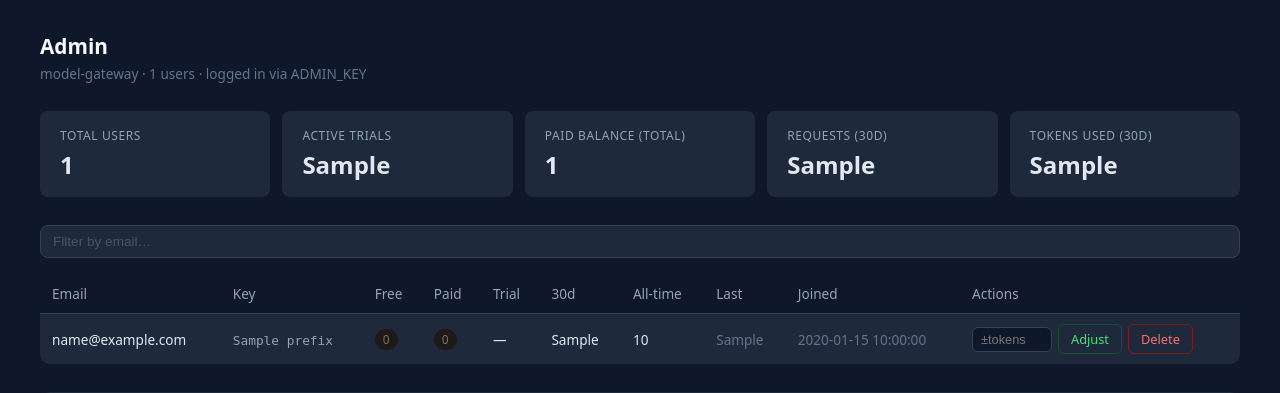
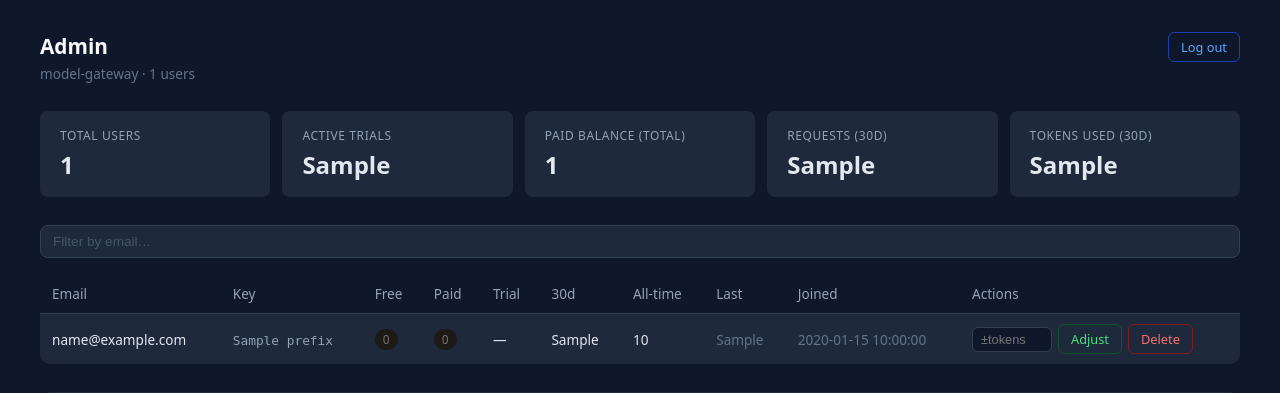
Before and after one commit to gperdrizet/model-gateway, a FastAPI app: template app/templates/admin.html in a window 1280 px wide. Shown: the top 393 px of the page. Run offline with FastAPI, Linux system fonts and the light colour scheme; the template is opened without the code that fills it: most values are stand-ins (such as "Sample title", 1, 10 or a date in 2020); parts of the project's set-up code (start-up, migrations or seed data) failed here and were passed over.

Commit message:
Security: move admin auth off the URL into a session cookie
GET /admin?key=... and the per-action hidden 'key' form field put the
ADMIN_KEY directly in nginx access logs, docker logs, and the Loki log
pipeline (all of which we already have running on gatekeeper). Replaced
with a POST /admin/login that verifies the key once and sets an HttpOnly,
SameSite=Strict, path-scoped session cookie (12h TTL, in-memory, server
restart or logout revokes it). /admin/adjust, /admin/delete, /admin/grant
now authenticate via that cookie instead of a resubmitted key. Added
/admin/logout and a logout button, plus tests for the no-session and
post-logout cases.

```diff
--- a/app/app.py
+++ b/app/app.py
@@ -1380,22 +1380,78 @@ def _check_admin(key: str) -> bool:
     return secrets.compare_digest(key.encode(), expected.encode())
 
 
+# Admin sessions - in-memory only, so a restart or multi-replica deployment
+# invalidates/won't-share sessions. Acceptable for this single-instance gateway.
+_admin_sessions: dict[str, float] = {}
+_ADMIN_SESSION_COOKIE = 'admin_session'
+_ADMIN_SESSION_TTL = int(os.environ.get('ADMIN_SESSION_TTL_SECONDS', str(12 * 3600)))
+
+
+def _prune_admin_sessions(now: float | None = None) -> None:
+    '''Remove expired admin session tokens.'''
+
+    now = time.time() if now is None else now
+    expired = [t for t, exp in _admin_sessions.items() if exp <= now]
+
+    for t in expired:
+        del _admin_sessions[t]
+
+
+def _issue_admin_session() -> str:
+    '''Create a new admin session token and return it.'''
+
+    _prune_admin_sessions()
+    token = secrets.token_urlsafe(32)
+    _admin_sessions[token] = time.time() + _ADMIN_SESSION_TTL
+
+    return token
+
+
+def _check_admin_session(token: str | None) -> bool:
+    '''Return True if the given admin session token is valid and unexpired.'''
+
+    if not token:
+        return False
+
+    _prune_admin_sessions()
+
+    return _admin_sessions.get(token, 0) > time.time()
+
+
+def _revoke_admin_session(token: str | None) -> None:
+    '''Remove a session token, e.g. on logout.'''
+
+    if token:
+        _admin_sessions.pop(token, None)
+
+
+def _set_admin_session_cookie(response: Response, token: str) -> None:
+    '''Attach the admin session cookie to a response.
+
+    No explicit `secure` flag: matches the existing captcha cookie convention so
+    the cookie still works in tests (http://testserver); the production domain
+    is HTTPS-only end to end via nginx regardless.
+    '''
+
+    response.set_cookie(
+        key=_ADMIN_SESSION_COOKIE,
+        value=token,
+        max_age=_ADMIN_SESSION_TTL,
+        httponly=True,
+        samesite='strict',
+        path='/admin',
+    )
+
+
 @app.get("/admin", response_class=HTMLResponse)
-async def admin_panel(request: Request, key: str = Query(default='')):
-    '''Render the admin panel. Shows login form if key is absent or wrong.'''
+async def admin_panel(request: Request):
+    '''Render the admin panel, or the login form if there's no valid session.'''
 
     if not _check_admin_ip(request):
         return JSONResponse(status_code=403, content={'error': 'forbidden'})
 
-    if not key:
+    if not _check_admin_session(request.cookies.get(_ADMIN_SESSION_COOKIE)):
         return templates.TemplateResponse(request, 'admin_login.html', {'error': None})
-
-    if not _check_admin(key):
-        return templates.TemplateResponse(
-            request, 'admin_login.html',
-            {'error': 'Incorrect admin key.'},
-            status_code=403,
-        )
 
     flash = request.query_params.get('flash')
     flash_type = request.query_params.get('ft', 'ok')
@@ -1517,7 +1573,6 @@ async def admin_panel(request: Request, key: str = Query(default='')):
             })
 
     return templates.TemplateResponse(request, "admin.html", {
-        'admin_key': key,
         'user_count': len(users_rows),
         'active_trials': active_trials,
         'total_paid_fmt': _fmt_tokens(total_paid),
@@ -1529,16 +1584,51 @@ async def admin_panel(request: Request, key: str = Query(default='')):
     })
 
 
+@app.post("/admin/login")
+async def admin_login(request: Request, key: str = Form(...)):
+    '''Verify the admin key and start a cookie-based admin session.
+
+    Keeping the key in a POST form body (instead of a GET query string) keeps
+    it out of nginx/proxy access logs and browser history.
+    '''
+
+    if not _check_admin_ip(request):
+        return JSONResponse(status_code=403, content={'error': 'forbidden'})
+
+    if not _check_admin(key):
+        return templates.TemplateResponse(
+            request, 'admin_login.html',
+            {'error': 'Incorrect admin key.'},
+            status_code=403,
+        )
+
+    token = _issue_admin_session()
+    response = RedirectResponse('/admin', status_code=303)
+    _set_admin_session_cookie(response, token)
+
+    return response
+
+
+@app.post("/admin/logout")
+async def admin_logout(request: Request):
+    '''End the current admin session.'''
+
+    _revoke_admin_session(request.cookies.get(_ADMIN_SESSION_COOKIE))
+    response = RedirectResponse('/admin', status_code=303)
+    response.delete_cookie(_ADMIN_SESSION_COOKIE, path='/admin')
+
+    return response
+
+
 @app.post("/admin/adjust")
 async def admin_adjust(
     request: Request,
-    key: str = Form(...),
     user_id: int = Form(...),
     delta: int = Form(...),
 ):
     '''Add or subtract tokens from a user's paid balance.'''
 
-    if not _check_admin_ip(request) or not _check_admin(key):
+    if not _check_admin_ip(request) or not _check_admin_session(request.cookies.get(_ADMIN_SESSION_COOKIE)):
         return JSONResponse(status_code=403, content={'error': 'forbidden'})
 
     async with async_session() as session:
@@ -1546,7 +1636,7 @@ async def admin_adjust(
 
         if user is None:
             return RedirectResponse(
-                f'/admin?key={key}&flash=User+not+found&ft=err',
+                '/admin?flash=User+not+found&ft=err',
                 status_code=303
             )
 
@@ -1555,7 +1645,7 @@ async def admin_adjust(
         action = f'+{delta:,}' if delta >= 0 else f'{delta:,}'
 
     return RedirectResponse(
-        f'/admin?key={key}&flash={action}+tokens+applied+to+{user.email}&ft=ok',
+        f'/admin?flash={action}+tokens+applied+to+{user.email}&ft=ok',
         status_code=303,
     )
 
@@ -1563,12 +1653,11 @@ async def admin_adjust(
 @app.post("/admin/delete")
 async def admin_delete(
     request: Request,
-    key: str = Form(...),
     user_id: int = Form(...),
 ):
     '''Permanently delete a user and all associated records.'''
 
-    if not _check_admin_ip(request) or not _check_admin(key):
+    if not _check_admin_ip(request) or not _check_admin_session(request.cookies.get(_ADMIN_SESSION_COOKIE)):
         return JSONResponse(status_code=403, content={'error': 'forbidden'})
 
     async with async_session() as session:
@@ -1576,7 +1665,7 @@ async def admin_delete(
 
         if user is None:
             return RedirectResponse(
-                f'/admin?key={key}&flash=User+not+found&ft=err',
+                '/admin?flash=User+not+found&ft=err',
                 status_code=303
             )
 
@@ -1601,7 +1690,7 @@ async def admin_delete(
         await session.commit()
 
     return RedirectResponse(
-        f'/admin?key={key}&flash=Deleted+{email}&ft=ok',
+        f'/admin?flash=Deleted+{email}&ft=ok',
         status_code=303,
     )
 
@@ -1609,14 +1698,13 @@ async def admin_delete(
 @app.post("/admin/grant")
 async def admin_grant(
     request: Request,
-    key: str = Form(...),
     email: str = Form(...),
     tokens: int = Form(...),
     days: int = Form(...),
 ):
     '''Grant a new trial allocation (tokens + expiry) to an existing user.'''
 
-    if not _check_admin_ip(request) or not _check_admin(key):
+    if not _check_admin_ip(request) or not _check_admin_session(request.cookies.get(_ADMIN_SESSION_COOKIE)):
         return JSONResponse(status_code=403, content={'error': 'forbidden'})
 
     email = email.strip().lower()
@@ -1626,7 +1714,7 @@ async def admin_grant(
 
         if user is None:
             return RedirectResponse(
-                f'/admin?key={key}&flash=No+user+found+with+email+{email}&ft=err',
+                f'/admin?flash=No+user+found+with+email+{email}&ft=err',
                 status_code=303,
             )
 
@@ -1641,6 +1729,6 @@ async def admin_grant(
         await session.commit()
 
     return RedirectResponse(
-        f'/admin?key={key}&flash=Granted+{tokens:,}+tokens+to+{email}&ft=ok',
+        f'/admin?flash=Granted+{tokens:,}+tokens+to+{email}&ft=ok',
         status_code=303,
     )
--- a/app/templates/admin.html
+++ b/app/templates/admin.html
@@ -82,8 +82,15 @@
 </head>
 <body>
 <div class="wrap">
-  <h1>Admin</h1>
-  <p class="sub">model-gateway · {{ user_count }} users · logged in via ADMIN_KEY</p>
+  <div style="display:flex;justify-content:space-between;align-items:flex-start;gap:12px">
+    <div>
+      <h1>Admin</h1>
+      <p class="sub">model-gateway · {{ user_count }} users</p>
+    </div>
+    <form method="post" action="/admin/logout">
+      <button type="submit" class="btn btn-ghost">Log out</button>
+    </form>
+  </div>
 
   {% if flash %}
   <div class="flash {{ flash_type }}">{{ flash }}</div>
@@ -167,14 +174,12 @@
             <div style="display:flex;gap:6px;align-items:center;flex-wrap:wrap">
               <!-- Adjust tokens -->
               <form method="post" action="/admin/adjust" class="adjust-form">
-                <input type="hidden" name="key" value="{{ admin_key }}">
                 <input type="hidden" name="user_id" value="{{ u.id }}">
                 <input type="number" name="delta" placeholder="±tokens" step="100000">
                 <button type="submit" class="btn btn-green">Adjust</button>
               </form>
               <!-- Delete -->
               <form method="post" action="/admin/delete" onsubmit="return confirm('Delete {{ u.email }}?')">
-                <input type="hidden" name="key" value="{{ admin_key }}">
                 <input type="hidden" name="user_id" value="{{ u.id }}">
                 <button type="submit" class="btn btn-danger">Delete</button>
               </form>
@@ -190,7 +195,6 @@
   <div style="background:#1e293b;border-radius:10px;padding:20px 24px;">
     <p style="margin:0 0 12px;font-weight:600;font-size:0.9rem;">Add new trial grant</p>
     <form method="post" action="/admin/grant" style="display:flex;gap:10px;flex-wrap:wrap;align-items:flex-end">
-      <input type="hidden" name="key" value="{{ admin_key }}">
       <div>
         <label style="font-size:0.8rem;color:#94a3b8;display:block;margin-bottom:4px">Email</label>
         <input type="email" name="email" required placeholder="user@example.com"
--- a/app/templates/admin_login.html
+++ b/app/templates/admin_login.html
@@ -82,7 +82,7 @@
     {% if error %}
     <div class="error">{{ error }}</div>
     {% endif %}
-    <form method="get" action="/admin">
+    <form method="post" action="/admin/login">
       <label for="key">Admin key</label>
       <input type="password" id="key" name="key" autofocus autocomplete="off">
       <button type="submit">Continue</button>
```
Also changed, not shown: tests/test_gateway.py (+38 -7 lines).
